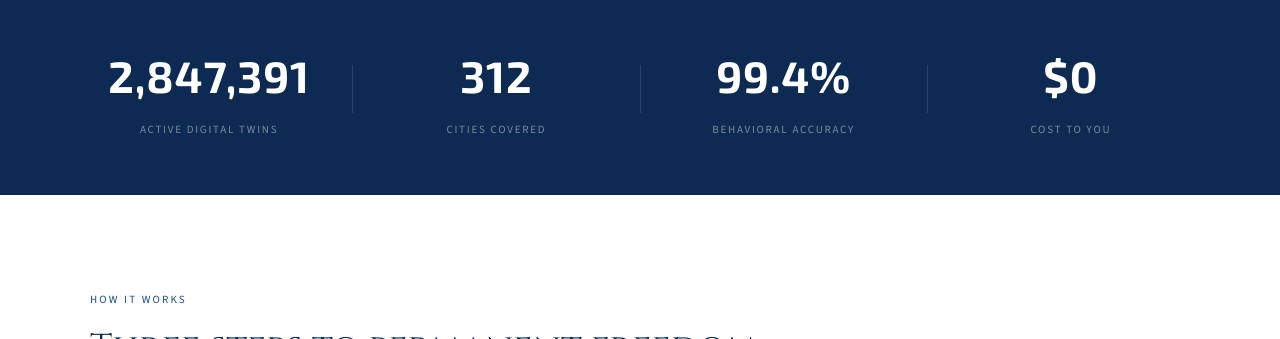
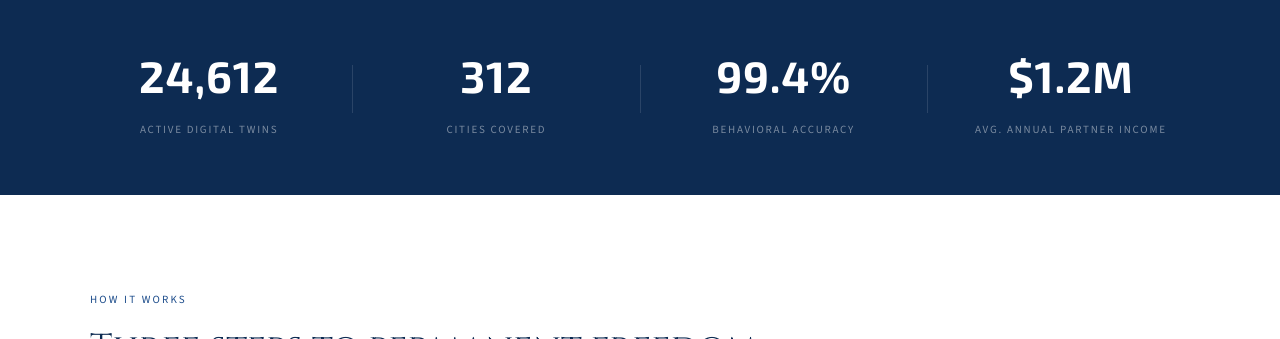
Before and after one commit to Axia1530/byproxy, a website: page index.html in a window 1280 px wide. Shown: the part 816-1155 px from the top of the page. Drawn offline with nearby package versions, Linux system fonts and the light colour scheme.

Commit message:
Adjust stats for elite positioning, fix slide 3 header overlap

```diff
--- a/index.html
+++ b/index.html
@@ -69,6 +69,13 @@
     /* 未放图片的幻灯片显示深色背景 */
     .slide:nth-child(3) .slide-bg { background-color: #080c10; }
     .slide:nth-child(4) .slide-bg { background-color: #0c0c0c; }
+
+    /* 第3张图顶部带文字，避免被固定导航栏遮挡 */
+    .slide:nth-child(3) .slide-bg {
+      top: 64px;
+      height: calc(100% - 64px);
+      background-position: center top;
+    }
 
     .slide-bg {
       position: absolute;
@@ -327,7 +334,7 @@
     <section class="home-stats">
       <div class="stats-inner">
         <div class="stat-item">
-          <div class="stat-num">2,847,391</div>
+          <div class="stat-num">24,612</div>
           <div class="stat-label">Active Digital Twins</div>
         </div>
         <div class="stat-divider"></div>
@@ -342,8 +349,8 @@
         </div>
         <div class="stat-divider"></div>
         <div class="stat-item">
-          <div class="stat-num">$0</div>
-          <div class="stat-label">Cost to You</div>
+          <div class="stat-num">$1.2M</div>
+          <div class="stat-label">Avg. Annual Partner Income</div>
         </div>
       </div>
     </section>
```
